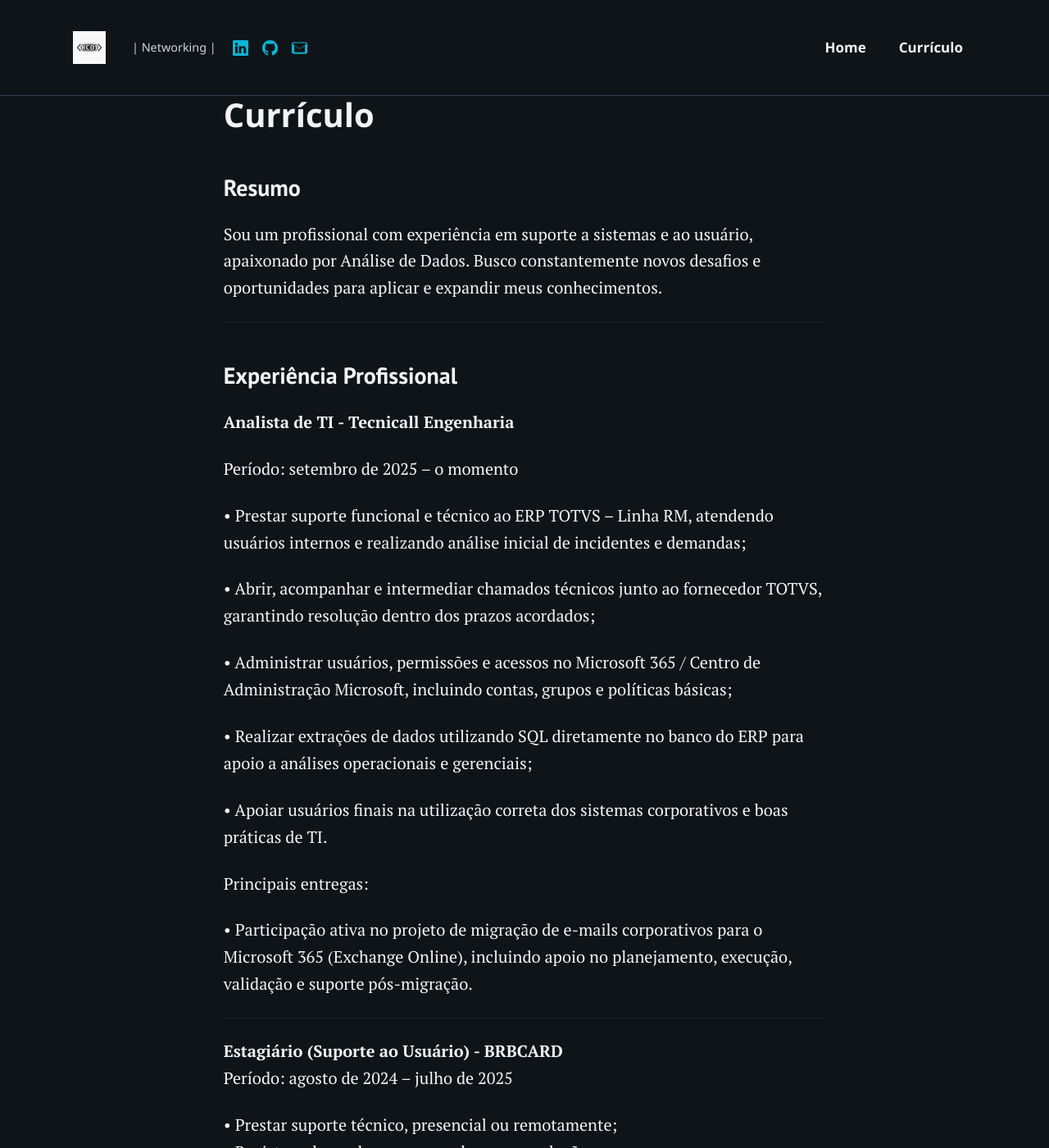
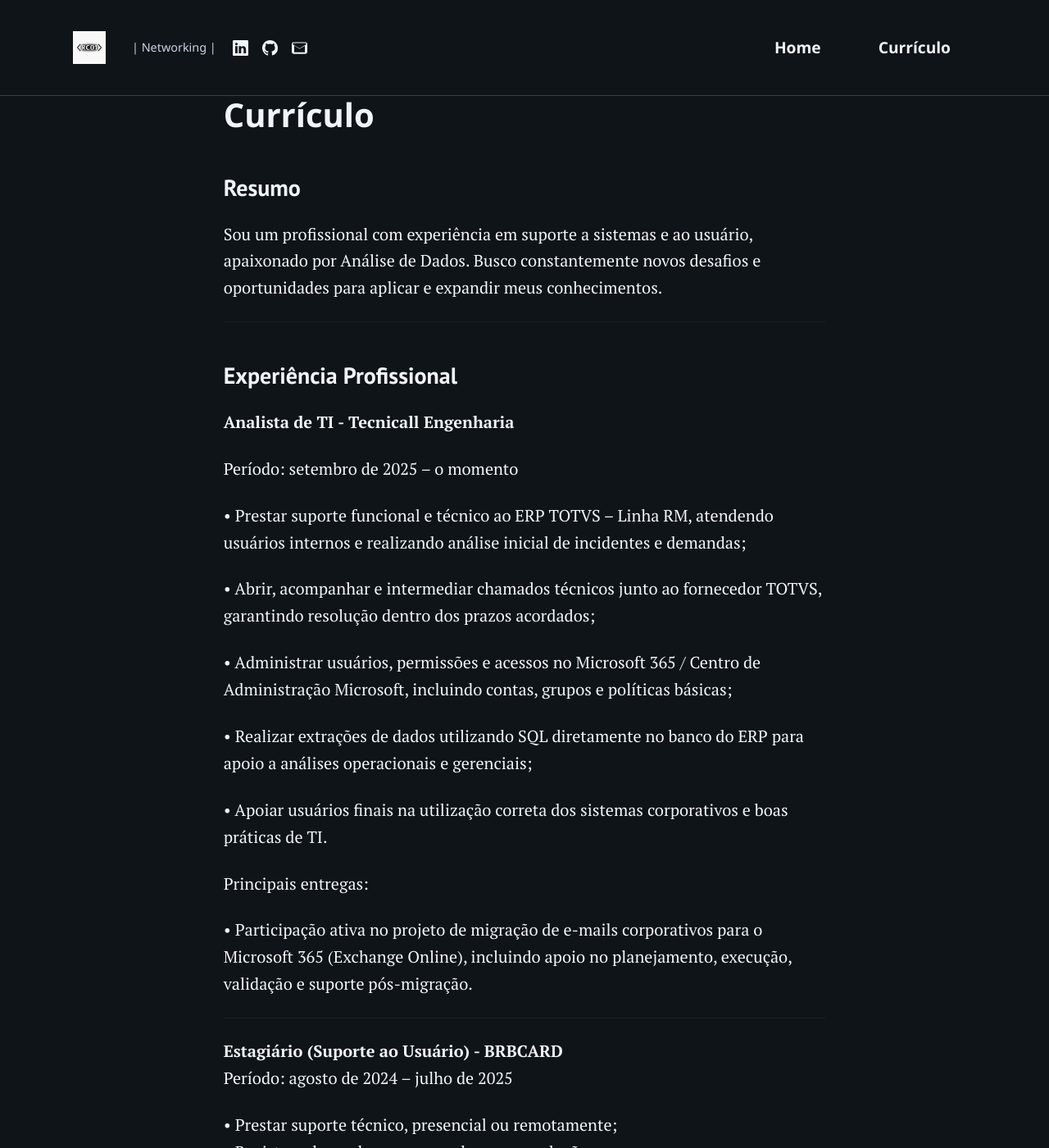
Before and after one commit to ronycosta01/ronycosta01.github.io, a Jekyll site: the page built from curriculo.md, in a window 1280 px wide and 1400 px high. Shown: the whole window at 82% size. Built offline with Jekyll 4.4.1, drawn with Linux system fonts in a browser that asks for light colours.

Commit message:
Upgrade cabeçalho e menus

```diff
--- a/assets/css/custom.css
+++ b/assets/css/custom.css
@@ -294,3 +294,57 @@
 .rightborder {
     border-right: 1px solid var(--border-color) !important;
 }
+
+/*
+   ETAPA 2: CABEÇALHO, ÍCONES E MENUS
+   ==================================================
+*/
+
+/* 2.1 Aumentar Cabeçalho e Logo */
+.navigation-wrap {
+    padding: 20px 0 !important; /* Aumenta a altura da barra */
+    background-color: var(--primary-dark) !important;
+}
+
+.navbar-brand img {
+    height: 55px !important; /* Logo maior (era 40px) */
+    transition: transform var(--transition-speed);
+}
+
+.nav-link {
+    font-size: 1.2rem !important; /* Texto do menu maior */
+    margin: 0 15px !important;
+    color: var(--text-light) !important;
+}
+
+.nav-link:hover {
+    color: var(--accent-cyan) !important;
+    transform: translateY(-2px); /* Leve subida no menu */
+}
+
+/* 2.2 Ícones Sociais com Efeito de Salto */
+.social-icon {
+    display: inline-flex !important;
+    margin: 0 12px !important;
+    transition: all var(--transition-speed) !important;
+    color: var(--text-light) !important;
+}
+
+.social-icon svg {
+    width: 26px !important; /* Ícones maiores (era 19px) */
+    height: 26px !important;
+    fill: currentColor;
+}
+
+/* O EFEITO DE SALTO SOLICITADO */
+.social-icon:hover {
+    transform: scale(1.3) translateY(-5px) !important;
+    color: var(--accent-cyan) !important;
+    opacity: 1 !important;
+}
+
+/* Ajuste para o botão de menu no celular (hambúrguer) */
+.navbar-toggler {
+    color: var(--text-light) !important;
+    border-color: var(--border-color) !important;
+}
```
